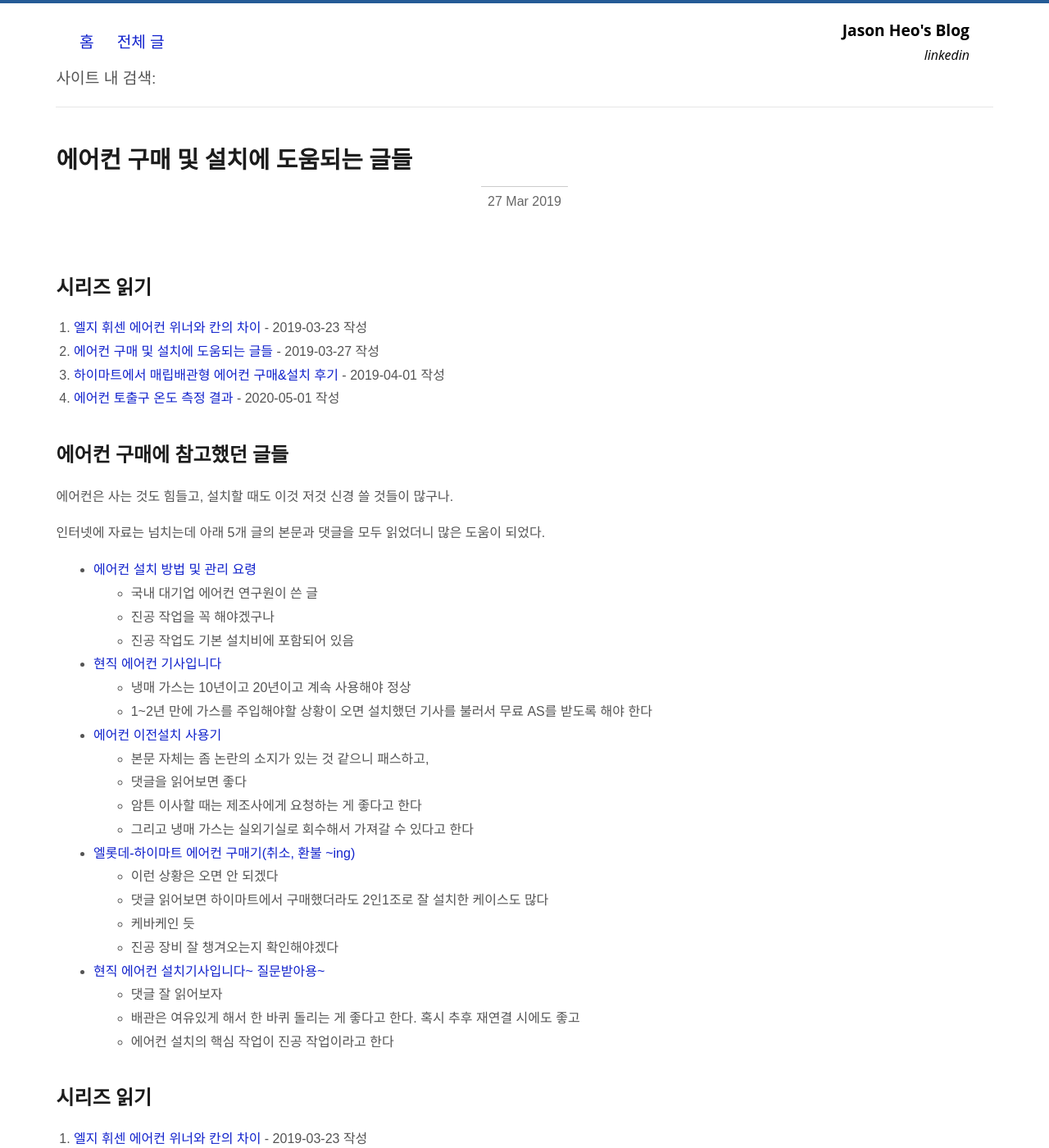
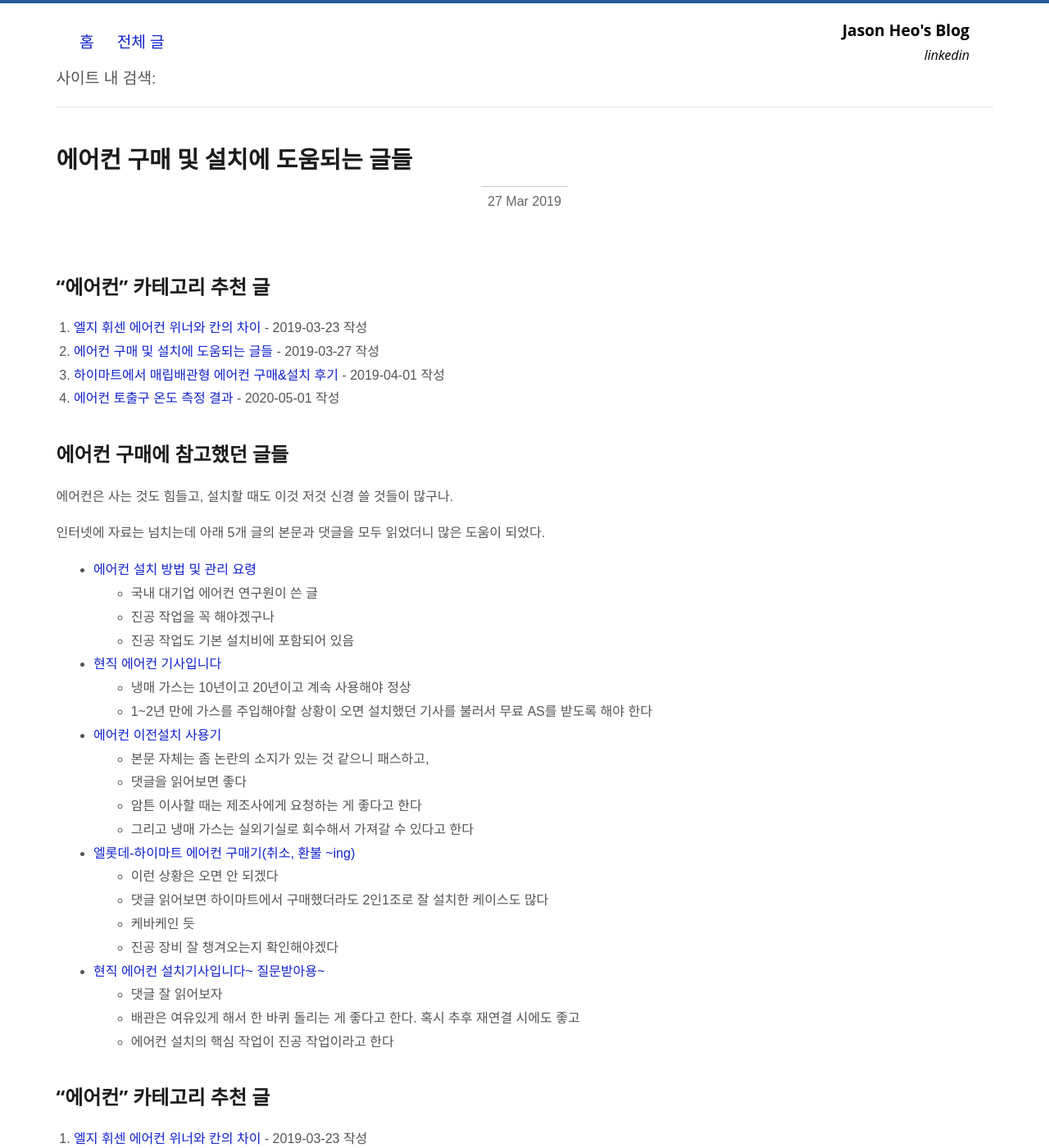
Before and after one commit to jason-heo/jason-heo.github.io, a Jekyll site: the page built from _posts/2019-03-27-ac.md, in a window 1280 px wide and 1400 px high. Shown: the whole window at 82% size. Built offline with Jekyll 4.4.1, drawn with Linux system fonts in a browser that asks for light colours; comment, search, counter and statistics services are not loaded.

Commit message:
title 변경

```diff
--- a/_includes/ac-series.md
+++ b/_includes/ac-series.md
@@ -1,4 +1,4 @@
-## 시리즈 읽기
+## "에어컨" 카테고리 추천 글
 
 1. [엘지 휘센 에어컨 위너와 칸의 차이](http://jason-heo.github.io/life/2019/03/23/ac-lg.html) - 2019-03-23 작성
 1. [에어컨 구매 및 설치에 도움되는 글들](http://jason-heo.github.io/life/2019/03/27/ac.html) - 2019-03-27 작성
```
